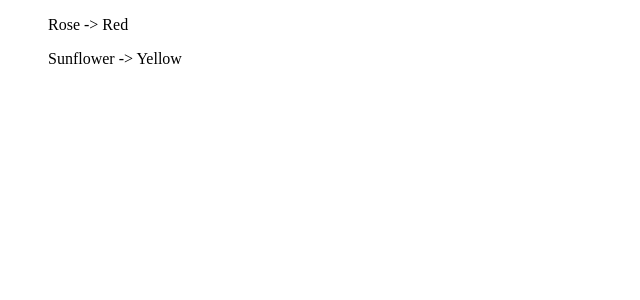
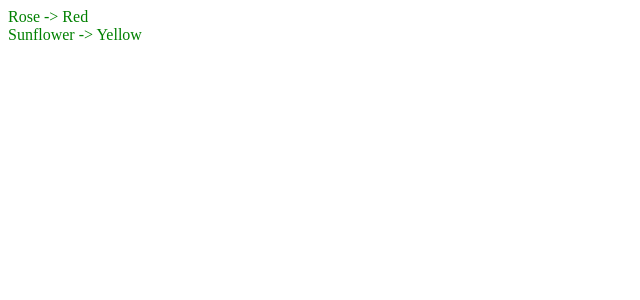
Before and after one commit to VinoVaishnavi/Angular, an Angular app: page / in a window 1280 px wide. Shown: the top 300 px of the page, without its empty margins (0-640 px from the left). Built offline with nearby package versions, Linux system fonts and the light colour scheme.

Commit message:
Angular project pushed

```diff
--- a/src/app/app.component.css
+++ b/src/app/app.component.css
@@ -0,0 +1,3 @@
+div{
+    color: green;
+}
--- a/src/app/app.component.html
+++ b/src/app/app.component.html
@@ -1,3 +1,3 @@
-<ol *ngFor="let i of flower">
+<div *ngFor="let i of flower">
   {{i.name}} -> {{i.color}}
-</ol>
+</div>
```
